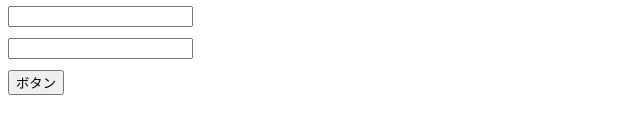
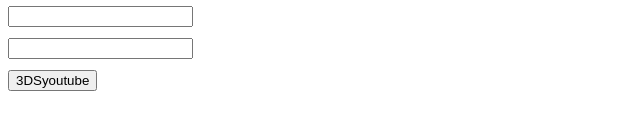
Before and after one commit to hatono1208/3DS-Suito, a plain HTML site: page index.html in a window 1280 px wide. Shown: the part 124-258 px from the top of the page, 0-640 px from the left. Drawn offline with Linux system fonts and the light colour scheme.

Commit message:
Update index.html

```diff
--- a/index.html
+++ b/index.html
@@ -7,5 +7,5 @@ WEBdy:CodePan 作者:hatono1086
 <p><p>
 <input placeholder=" " type="text">
 <p><p>
-
-<button onclick="window.open('fileseek.jp')">ボタン</button>
+<button
+onclick="location.href='https://fileseek.jp/'">3DSyoutube</button>
```
